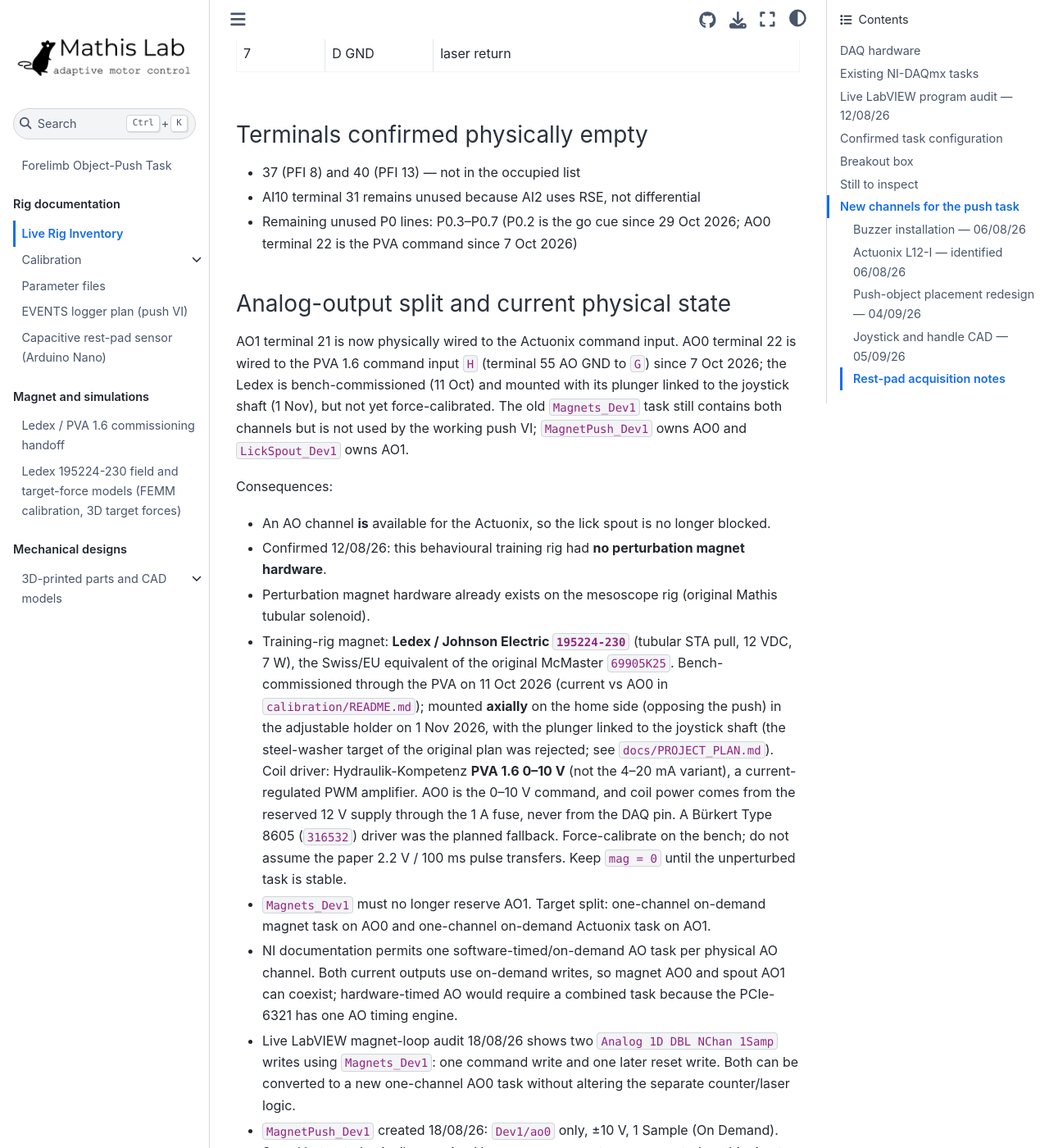
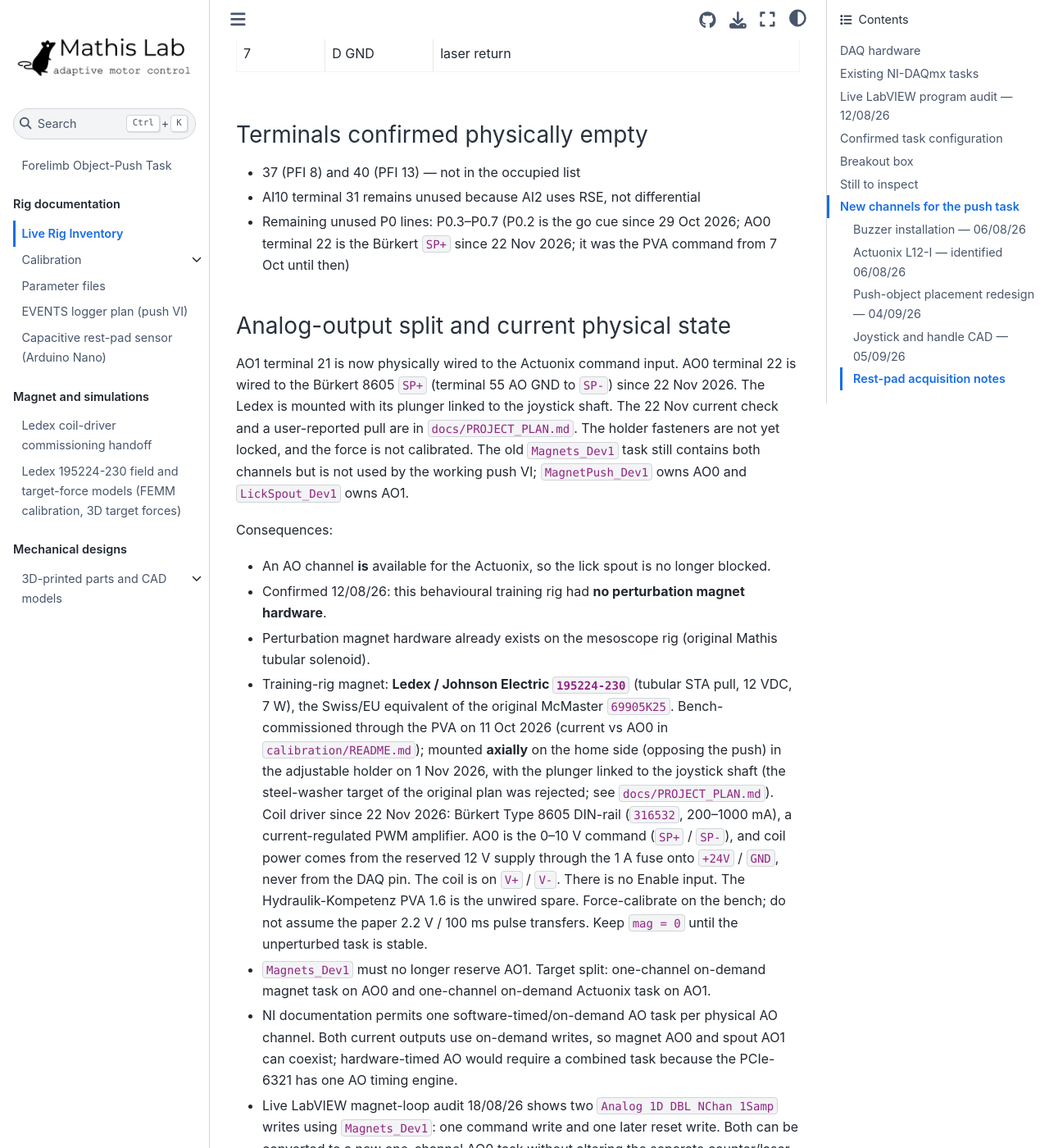
Before and after one commit to AdaptiveMotorControlLab/JoystickPushTask, a Jupyter Book: the page built from RIG_INVENTORY.md, in a window 1280 px wide and 1400 px high, scrolled down 10534 px. Shown: the whole window at 82% size. Built offline with Jupyter Book 1.0.4 settings and Sphinx 7.4.7 and the Sphinx Book theme 1.1.4, drawn with Linux system fonts in a browser that asks for light colours; some of the changed text lies outside the part shown.

Commit message:
Record the 22 Nov Burkert 8605 swap and coil-current check.

```diff
--- a/RIG_INVENTORY.md
+++ b/RIG_INVENTORY.md
@@ -349,8 +349,8 @@ Digital port 0:
 | 17       | P0.1         | Adafruit success buzzer positive         |
 | 15       | D GND        | Adafruit success and go-cue buzzer returns |
 | 49       | P0.2         | Go-cue buzzer positive (1 kΩ in series)  |
-| 22       | AO 0         | PVA 1.6 command input `H` (Ledex)        |
-| 55       | AO GND       | PVA 1.6 command input `G`                |
+| 22       | AO 0         | Bürkert 8605 `SP+` (Ledex command)       |
+| 55       | AO GND       | Bürkert 8605 `SP-`                       |
 | 14       | +5 V         | red regulator module `IN+`               |
 | 50       | D GND        | red regulator module `IN−`               |
 | 42       | PFI 3 / P1.3 | 635 nm 200 mW laser control              |
@@ -364,16 +364,17 @@ Digital port 0:
 - 37 (PFI 8) and 40 (PFI 13) — not in the occupied list
 - AI10 terminal 31 remains unused because AI2 uses RSE, not differential
 - Remaining unused P0 lines: P0.3–P0.7 (P0.2 is the go cue since 29 Oct 2026; AO0 terminal 22 is the
-  PVA command since 7 Oct 2026)
+  Bürkert `SP+` since 22 Nov 2026; it was the PVA command from 7 Oct until then)
 
 
 
 ### Analog-output split and current physical state
 
 AO1 terminal 21 is now physically wired to the Actuonix command input. AO0 terminal 22 is wired
-to the PVA 1.6 command input `H` (terminal 55 AO GND to `G`) since 7 Oct 2026; the Ledex is
-bench-commissioned (11 Oct) and mounted with its plunger linked to the joystick shaft (1 Nov),
-but not yet force-calibrated. The old `Magnets_Dev1` task still
+to the Bürkert 8605 `SP+` (terminal 55 AO GND to `SP-`) since 22 Nov 2026. The Ledex is
+mounted with its plunger linked to the joystick shaft. The 22 Nov current check and a
+user-reported pull are in `docs/PROJECT_PLAN.md`. The holder fasteners are not yet locked,
+and the force is not calibrated. The old `Magnets_Dev1` task still
 contains both channels but is not used by the working push VI; `MagnetPush_Dev1` owns AO0 and
 `LickSpout_Dev1` owns AO1.
 
@@ -387,9 +388,10 @@ Consequences:
   11 Oct 2026 (current vs AO0 in `calibration/README.md`); mounted **axially** on the home side
   (opposing the push) in the adjustable holder on 1 Nov 2026, with the plunger linked to the joystick
   shaft (the steel-washer target of the original plan was rejected; see `docs/PROJECT_PLAN.md`).
-  Coil driver: Hydraulik-Kompetenz **PVA 1.6 0–10 V** (not the 4–20 mA variant), a current-regulated
-  PWM amplifier. AO0 is the 0–10 V command, and coil power comes from the reserved 12 V supply through
-  the 1 A fuse, never from the DAQ pin. A Bürkert Type 8605 (`316532`) driver was the planned fallback.
+  Coil driver since 22 Nov 2026: Bürkert Type 8605 DIN-rail (`316532`, 200–1000 mA), a current-regulated
+  PWM amplifier. AO0 is the 0–10 V command (`SP+` / `SP-`), and coil power comes from the reserved 12 V supply through
+  the 1 A fuse onto `+24V` / `GND`, never from the DAQ pin. The coil is on `V+` / `V-`. There is no Enable input.
+  The Hydraulik-Kompetenz PVA 1.6 is the unwired spare.
   Force-calibrate on the bench; do not assume the paper 2.2 V / 100 ms pulse transfers.
   Keep `mag = 0` until the unperturbed task is stable.
 - `Magnets_Dev1` must no longer reserve AO1. Target split: one-channel on-demand magnet task on AO0
@@ -463,7 +465,7 @@ add a small transistor/MOSFET driver if the tone is weak or the line is loaded.
 - [x] Confirmed 12/08/26: no perturbation magnet then on training rig; magnet existed on mesoscope rig only
 - [x] Ledex `195224-230` (Swiss/EU equivalent of McMaster `69905K25`) on the training rig; holder STEP model added 03/09/26
 - [x] Hydraulik-Kompetenz PVA 1.6 0–10 V as the Ledex coil driver (not the 4–20 mA variant)
-- [x] PVA driver installed (1 A fuse in the 12 V lead) and AO0 terminal 22 wired; coil current vs AO0 measured 11/10/26
+- [x] PVA driver installed (1 A fuse in the 12 V lead) and AO0 terminal 22 wired; coil current vs AO0 measured 11/10/26. Replaced 22/11/26 by the Bürkert 8605 `316532`; PVA unwired, fuse stays in the 12 V lead
 - [x] Adjustable Ledex holder (slotted base, upright, carriage), gauges and plunger-link parts generated 15/10/26 (`mechanical/ledex-holder-adjustable/`); the washer target is rejected
 - [x] Ledex body and plunger modelled from the datasheet drawing (factory 2.5/2.6 mm cross hole 4.76 mm from the tip, nothing to drill); constrainer window revision for the link (16 mm window, now in `archive/joystick-1d-axis-constrainer/`)
 - [ ] Caliper-check the plunger (slot width, cross hole, seated protrusion, length) and the M14 nut
@@ -497,10 +499,10 @@ add a small transistor/MOSFET driver if the tone is weak or the line is loaded.
 | Adafruit #1536 buzzer (success cue) | `Dev1/port0/line1` | `+` → 17 (P0.1), `−` → 15 (D GND)                                                           | installed; NI-MAX and 50 ms LabVIEW success-cue tests passed                                            |
 | Adafruit #1536 buzzer (go cue) | `Dev1/port0/line2` | `+` → 49 (P0.2) through 1 kΩ, `−` → 15 (D GND) | installed 29/10/26, task `GoCue_Dev1`; burst 1 ms on / 1 ms off × 50 from the go-cue loop (EVENTS code 7); user-reported bench test passed, actual burst length unmeasured. Never cover its hole (it stops oscillating) |
 | Actuonix lick spout   | `Dev1/ao1`         | signal → 21, reference → AO GND (54), motor power from separate 12 V PSU with shared ground | installed; `LickSpout_Dev1` and full extend/water/retract sequence passed across three spaced trials    |
-| Axial magnet Ledex `195224-230` | `Dev1/ao0` | command → 22, AO GND shared with drive electronics; coil power **not** from the DAQ pin | PVA 1.6 0–10 V driver wired (22 → `H`, 55 → `G`, coil on `C`/`A`, Enable `J` on a removable lead); bench-commissioned 11/10/26, 10 V gives 0.31 A at minimum Imax. Mounted axially 01/11/26 with the plunger linked to the shaft; not force-calibrated, keep `mag = 0` |
+| Axial magnet Ledex `195224-230` | `Dev1/ao0` | command → 22, AO GND → 55; coil power **not** from the DAQ pin | Bürkert 8605 `316532` since 22/11/26 (22 → `SP+`, 55 → `SP-`, fused 12 V+ → `+24V`, 12 V− → `GND`, coil on `V+`/`V-`). Display current 1 / 5 / 10 V = 138.8 / 175 / 220 mA; 4.5 V across the coil at 10 V. Holder fasteners not locked. Not force-calibrated, keep `mag = 0` |
 
 
-`ao0` (terminal 22) belongs to the Ledex; keep the PVA Enable open unless a test needs the coil.
+`ao0` (terminal 22) belongs to the Ledex. The Bürkert has no Enable: unplug the Goobay before starting or stopping the AO task, and plug it in only while `ao0` is 0 V.
 
 ### Buzzer installation — 06/08/26
 
```
Also changed, not shown: CLAUDE.md (+1 -1 lines), MAGNET_COMMISSIONING.md (+3 -1 lines), README.md (+5 -5 lines), calibration/README.md (+1 -1 lines), docs/PROJECT_PLAN.md (+6 -6 lines), parameters/README.md (+4 -2 lines).
